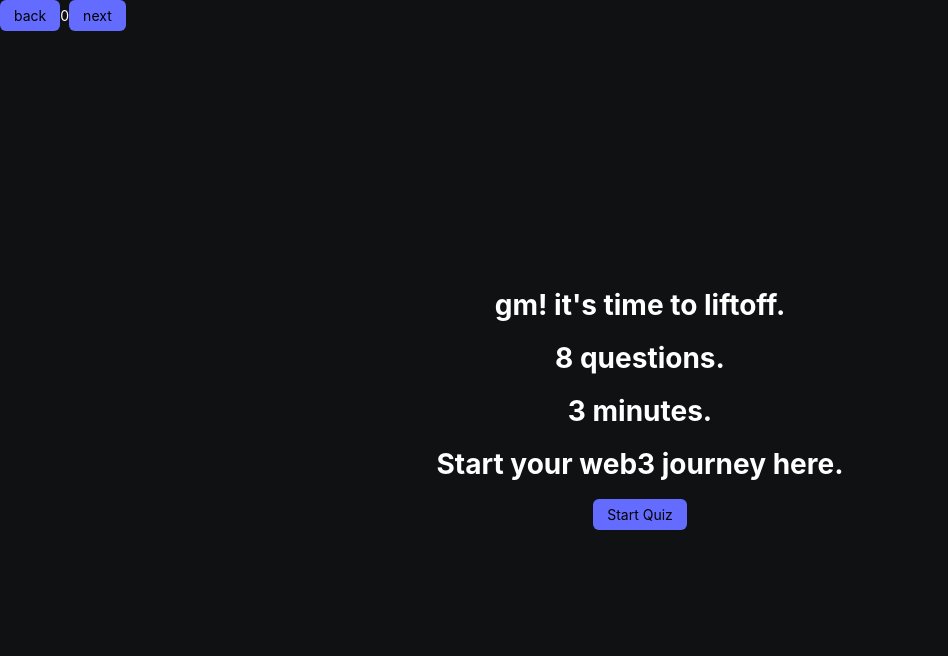
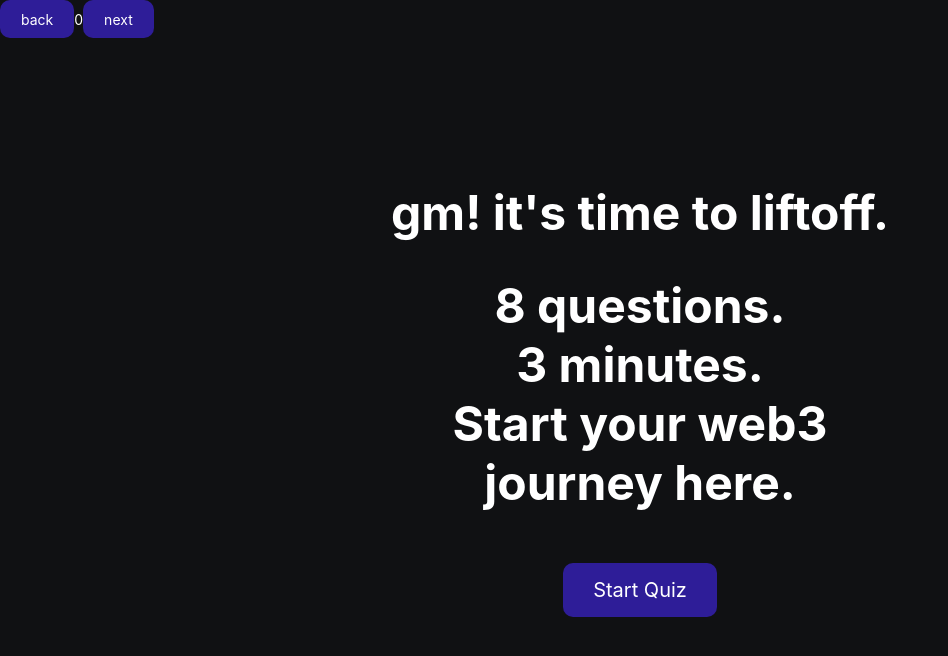
Before and after one commit to irisxyz/liftoff, a React (Vite) app: page / in a window 1280 px wide. Shown: the top 656 px of the page, without its empty margins (0-948 px from the left). Built offline with nearby package versions, Linux system fonts and the light colour scheme.

Commit message:
style quiz

```diff
--- a/src/App.jsx
+++ b/src/App.jsx
@@ -10,11 +10,31 @@ const Center = styled.div`
   display: flex;
   min-height: 100vh;
   justify-content: center;
-  align-items: center;
+  position: relative;
 `
 
 const Centered = styled.div`
-  max-width: 700px;
+  width: 1000px;
+  margin: 6em;
+`
+
+const VertCenter = styled.div`
+  height: 100%;
+  display: flex;
+  justify-content: center;
+  align-items: center;
+  flex-direction: column;
+`
+
+const Buttons = styled.div`
+  width: 1000px;
+  position: absolute;
+  bottom: 6em;
+`
+
+const Cta = styled(Button)`
+  align-self: center;
+  font-size: 20px;
 `
 
 const QuestionButton = styled(Button)`
@@ -22,11 +42,13 @@ const QuestionButton = styled(Button)`
   display: block;
   text-align: left;
   margin-bottom: 0.5em;
+  font-size: 20px;
 `
 
 const AnimationContent = ({ children, key }) => {
   return (
     <m.div
+      style={{ height: '100%', textAlign: 'left' }}
       key={key}
       initial={{ opacity: 0 }}
       animate={{ opacity: 1 }}
@@ -42,15 +64,19 @@ AnimationContent.propTypes = {
   key: PropTypes.string,
 }
 
-const Question = ({ question, option1, option2, option3, next }) => {
+const Question = ({ question, index, option1, option2, option3, next }) => {
   return <>
+    <span>Question {index}/8</span>
     <h2>{question}</h2>
+    <Buttons>
       <QuestionButton onClick={() => next()}>{option1}</QuestionButton>
       <QuestionButton onClick={() => next()}>{option2}</QuestionButton>
       <QuestionButton onClick={() => next()}>{option3}</QuestionButton>
+    </Buttons>
   </>
 }
 Question.propTypes = {
+  index: PropTypes.string,
   question: PropTypes.string,
   option1: PropTypes.string,
   option2: PropTypes.string,
@@ -73,30 +99,40 @@ function App() {
     switch(page) {
       case 0:
         return <AnimationContent key="0">
+          <VertCenter>
             <h1>gm! it&apos;s time to liftoff.</h1>
+            <br/>
+            <br/>
             <h1>8 questions.</h1>
             <h1>3 minutes.</h1>
-          <h1>Start your web3 journey here.</h1>
-          <Button onClick={() => nextPage()}>Start Quiz</Button>
+            <h1 style={{ textAlign: 'center' }}>Start your web3 <br/>journey here.</h1>
+            <br/>
+            <br/>
+            <br/>
+            <Cta onClick={() => nextPage()}>Start Quiz</Cta>
+          </VertCenter>
         </AnimationContent>
       case 1:
         return <AnimationContent key="1">
+          <VertCenter>
             <h1>What should we call you?</h1>
             novia
             <br/>
-          <Button onClick={() => nextPage()}>Next</Button>
+            <Cta onClick={() => nextPage()}>Next</Cta>
+          </VertCenter>
         </AnimationContent>
       case 2:
         return <AnimationContent key="2">
-          <h2>Welcome Novia! You are embarking on an expedition to discover life in space. Along this journey you make several key decisions, so choose carefully.
-          Time to take off for the stars for the adventure of a lifetime.
-          </h2>
+          <VertCenter>
+            <h2>Welcome Novia! You are embarking on an expedition to discover life in space. Along this journey you make several key decisions, so choose carefully.</h2>
             <br/>
-          <Button onClick={() => nextPage()}>Next</Button>
+            <Cta onClick={() => nextPage()}>Next</Cta>
+          </VertCenter>
         </AnimationContent>
       case 3:
         return <AnimationContent key="3">
           <Question
+            index="1"
             question="Your primary objective is to investigate life in space life in space. What's your secret secondary objective?"
             option1="Collecting rare and mesmerizing rock and energy formations"
             option2="Discover alternative sources of clean energy to bring back to earth"
@@ -107,6 +143,7 @@ function App() {
       case 4:
         return <AnimationContent key="4">
           <Question
+            index="2"
             question="What are you bringing with you?"
             option1="A variety of rare and expensive metals to use to trade with extraterrestrial life"
             option2="A journal to record the unique characteristics and behaviors of each life form you encounter"
@@ -117,6 +154,7 @@ function App() {
       case 5:
         return <AnimationContent key="5">
           <Question
+            index="3"
             question="You have extra space in your bag. What do you grab?"
             option1="Your phone so you can tweet progress reports to your followers "
             option2="A camera to capture breathtaking photos of cosmic phenomena"
@@ -127,6 +165,7 @@ function App() {
       case 6:
         return <AnimationContent key="6">
           <Question
+            index="4"
             question="Your spacecraft encounters a mysterious anomaly in deep space! What do you do?"
             option1="Pull out your notebook to quickly capture the anomaly's form"
             option2="Take a selfie and post it to ask your followers for guidance"
@@ -137,6 +176,7 @@ function App() {
       case 7:
         return <AnimationContent key="7">
           <Question
+            index="5"
             question="The anomaly is hungry. What do you feed it?"
             option1="You want the anomaly to be your friend, so cookies and cake"
             option2="Iridescent mushrooms that cause the anomaly to illuminate fluorescent patterns in space"
@@ -147,10 +187,33 @@ function App() {
       case 8:
         return <AnimationContent key="8">
           <Question
-            question=" The anomaly corrupts your ships logs and changes them to gibberish! What's your first course of action?"
+            index="6"
+            question="The anomaly corrupts your ships logs and changes them to gibberish! What's your first course of action?"
             option1="Generate music from the distorted logs and make a soundtrack"
             option2="Use AI to find patterns in the gibberish"
             option3="Preserve the gibberish as an artifact so that museums can display it"
+            next={() => nextPage()}
+          />
+        </AnimationContent>
+      case 9:
+        return <AnimationContent key="9">
+          <Question
+            index="7"
+            question="Oh no! The anomaly causes your ship’s navigation system to go haywire and throws you off course. What do you do?"
+            option1="Offer the anomaly money to stop messing with your ship"
+            option2="Connect with mission control and fellow astronauts for support and guidance"
+            option3="Have the crew vote on whether to let the anomaly take you to its destination"
+            next={() => nextPage()}
+          />
+        </AnimationContent>
+      case 10:
+        return <AnimationContent key="10">
+          <Question
+            index="8"
+            question="Your tactics work and you safely return to Earth as a hero! What do you do with your newfound fame?"
+            option1="Use the attention to raise awareness about the importance of empowerment of other sentient beings"
+            option2="Go back to space with a team of experts to investigate what intelligence and technology can be gathered from the anomaly"
+            option3="Find and invest in companies that specialize in anomalies as anomalies are the future"
             next={() => nextPage()}
           />
         </AnimationContent>
@@ -159,11 +222,6 @@ function App() {
 
   return (
     <>
-      <div style={{position: 'absolute'}}>
-      <Button onClick={() => prevPage()}>back</Button>
-      {page}
-      <Button onClick={() => nextPage()}>next</Button>
-      </div>
       <Center>
         <Centered>
           <AnimatePresence mode="wait">
@@ -171,6 +229,11 @@ function App() {
           </AnimatePresence>
         </Centered>
       </Center>
+      <div style={{position: 'absolute', top: 0}}>
+      <Button onClick={() => prevPage()}>back</Button>
+      {page}
+      <Button onClick={() => nextPage()}>next</Button>
+      </div>
     </>
   )
 }
--- a/src/components/Button.jsx
+++ b/src/components/Button.jsx
@@ -9,9 +9,10 @@ const StyledButton = style.button`
   cursor: pointer;
   background: ${p => p.theme.primary};
   font-family: ${p => p.theme.font};
-  padding: 0.5em 1em;
-  border-radius: 6px;
-  transition: all 200ms;
+  color: ${p => p.theme.text};
+  padding: 0.75em 1.5em;
+  border-radius: 10px;
+  transition: all 350ms;
   :hover {
     background: ${p => p.theme.primaryHover};
   }
--- a/src/style/GlobalStyle.jsx
+++ b/src/style/GlobalStyle.jsx
@@ -18,6 +18,15 @@ body {
   margin: 0;
   color: white;
 }
+h1, h2 {
+  margin: 0;
+}
+h1 {
+  font-size: 48px;
+}
+h2 {
+  font-size: 36px;
+}
 a {
   color: ${p => p.theme.primary};
   text-decoration: none;
--- a/src/style/ThemeProvider.jsx
+++ b/src/style/ThemeProvider.jsx
@@ -7,8 +7,8 @@ const PRIMITIVES = {
   primary04: '#71767B',
   surface01: '#1C1D1F',
   surface02: '#232427',
-  primary: '#646cff',
-  primaryHover: '#D8FF88',
+  primary: '#2E1D98',
+  primaryHover: '#4830DE',
   secondary: '#7857ED',
 }
 
```
Lines whose indentation alone changed are shown as unchanged.
